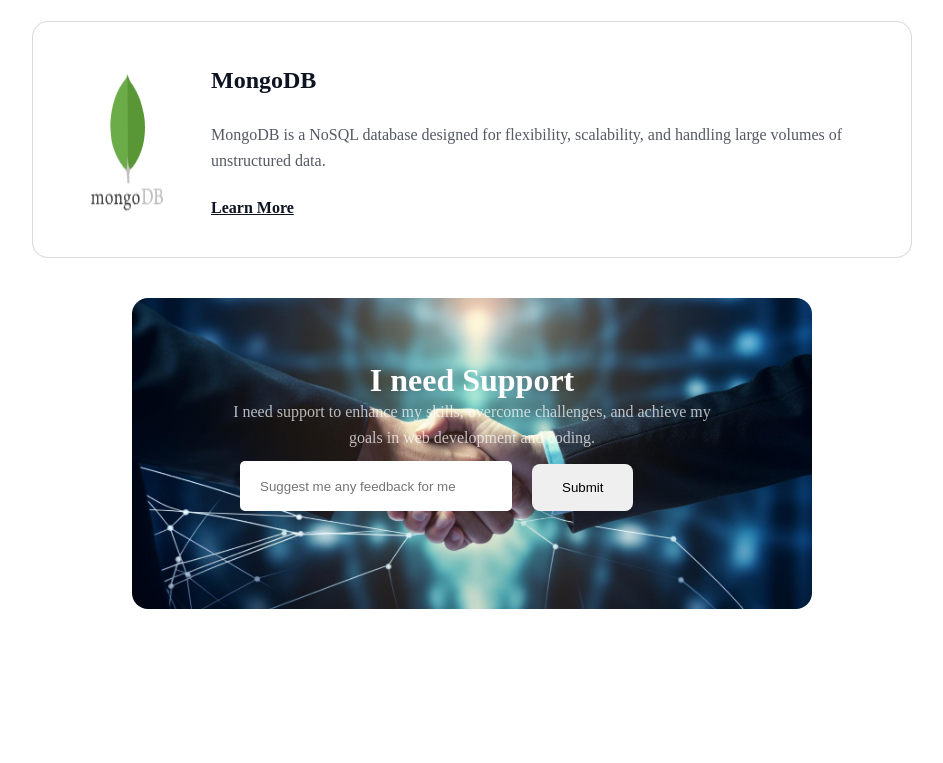
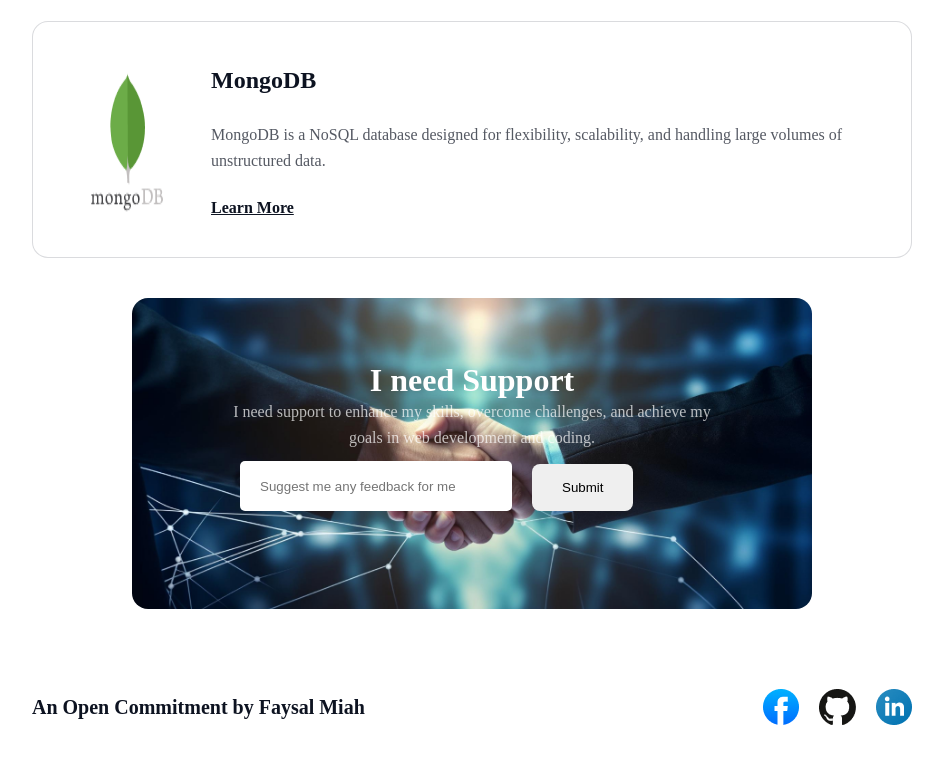
Before and after one commit to FaysalMiah55/Web-Development, a plain HTML site: page index.html in a window 1280 px wide. Shown: the part 4201-4964 px from the top of the page, without its empty margins (168-1111 px from the left). Before the commit the page ends 4850 px from the top, so only its background shows below. Drawn offline with Linux system fonts and the light colour scheme; a web font is replaced by a local one.

Commit message:
complete task

```diff
--- a/index.html
+++ b/index.html
@@ -142,6 +142,13 @@
         </section>
     </main>
     <!-- footer -->
-    <footer></footer>
+    <footer>
+        <h2 class="footer-title">An Open Commitment by Faysal Miah</h2>
+        <div class="footer-container">
+            <img src="assets/facebook.png" alt="facebook">
+            <img src="assets/github.png" alt="github">
+            <img src="assets/linkedin-icon 1.png" alt="linkedin">
+        </div>
+    </footer>
 </body>
 </html>
--- a/styles/style.css
+++ b/styles/style.css
@@ -9,6 +9,9 @@
 *{
     margin: 0;
     padding: 0;
+}
+main{
+    margin-bottom: 80px;
 }
 /* common style */
 .text-description{
@@ -252,3 +255,22 @@ input[type="text"]{
     margin-bottom: 22px;
 }
 /* footer */
+footer{
+    margin: 50px 200px;
+    display: flex;
+    justify-content: space-between;
+    align-items: center;
+}
+.footer-title{
+    color: rgb(13, 19, 33);
+    font-family: Azeret Mono;
+    font-size: 20px;
+    font-weight: 600;
+    line-height: 23px;
+    letter-spacing: 0%;
+    text-align: center;
+}
+.footer-container{
+    display: flex;
+    gap: 20px;
+}
```
